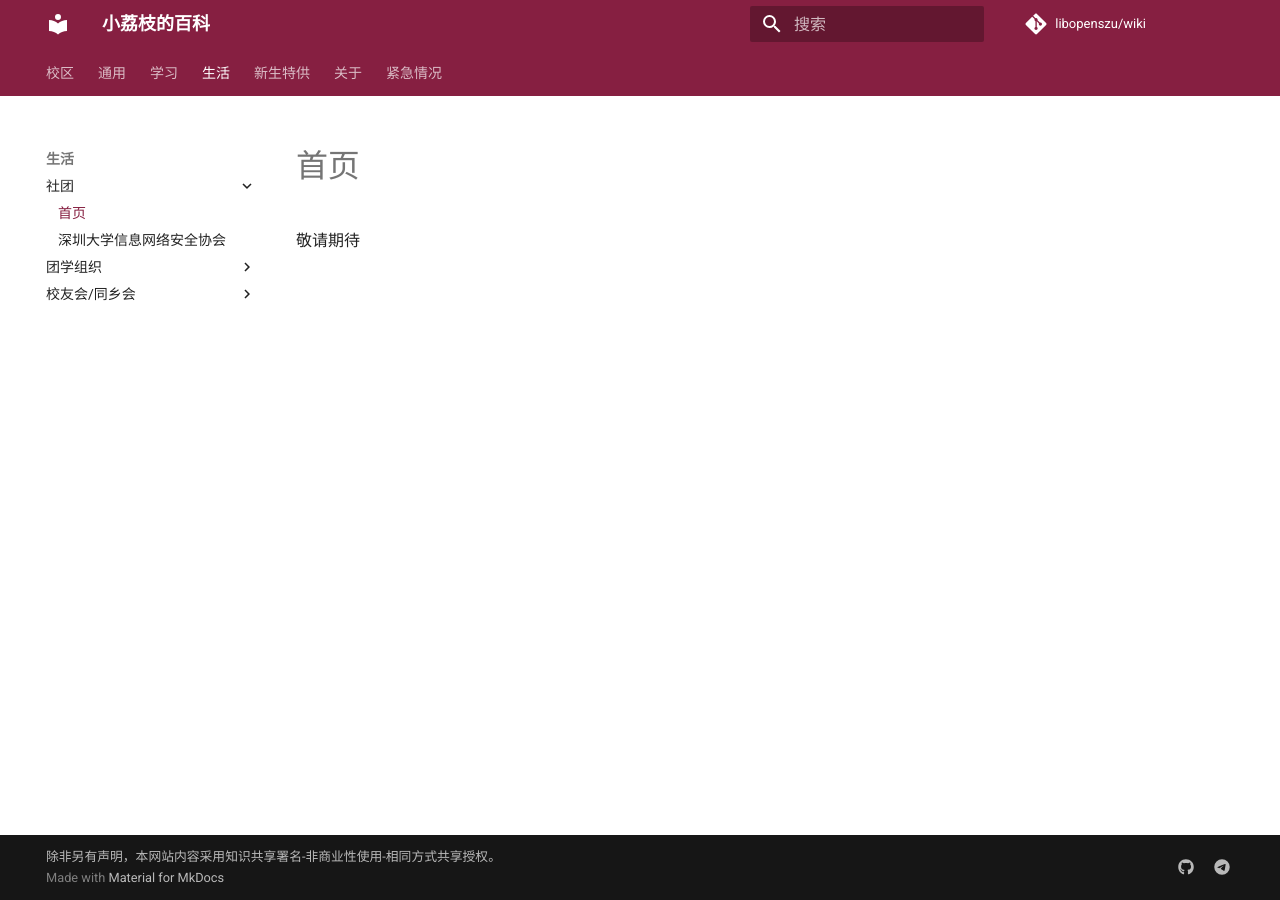
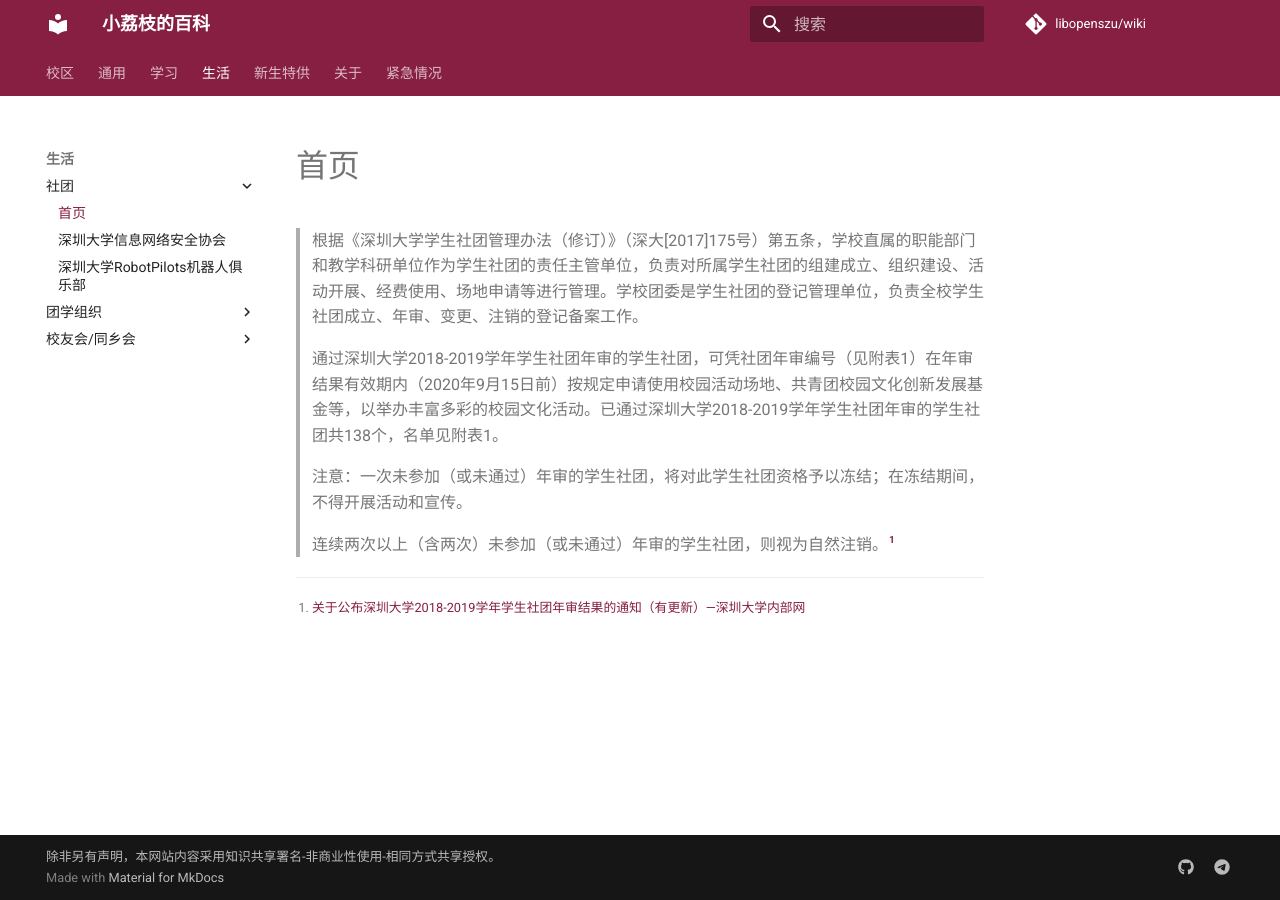
Before and after one commit to libopenszu/wiki, an MkDocs documentation site: the page built from docs/living/associations/index/index.md, in a window 1280 px wide. Built offline with MkDocs 1.6.1 and Material for MkDocs 9.7.7, drawn with Linux system fonts in a browser that asks for light colours; comment, search, counter and statistics services are not loaded.

Commit message:
Add associations infomation.

```diff
--- a/docs/living/associations/index/index.md
+++ b/docs/living/associations/index/index.md
@@ -1 +1,9 @@
-敬请期待
+> 根据《深圳大学学生社团管理办法（修订）》（深大[2017]175号）第五条，学校直属的职能部门和教学科研单位作为学生社团的责任主管单位，负责对所属学生社团的组建成立、组织建设、活动开展、经费使用、场地申请等进行管理。学校团委是学生社团的登记管理单位，负责全校学生社团成立、年审、变更、注销的登记备案工作。
+>
+> 通过深圳大学2018-2019学年学生社团年审的学生社团，可凭社团年审编号（见附表1）在年审结果有效期内（2020年9月15日前）按规定申请使用校园活动场地、共青团校园文化创新发展基金等，以举办丰富多彩的校园文化活动。已通过深圳大学2018-2019学年学生社团年审的学生社团共138个，名单见附表1。
+>
+> 注意：一次未参加（或未通过）年审的学生社团，将对此学生社团资格予以冻结；在冻结期间，不得开展活动和宣传。
+>
+> 连续两次以上（含两次）未参加（或未通过）年审的学生社团，则视为自然注销。[^1]
+
+[^1]: [关于公布深圳大学2018-2019学年学生社团年审结果的通知（有更新）—深圳大学内部网](https://www1.szu.edu.cn/board/view.asp?id=405265)
--- a/mkdocs.yml
+++ b/mkdocs.yml
@@ -47,6 +47,7 @@ nav:
     - 社团:
       - 首页: living/associations/index/index.md
       - 深圳大学信息网络安全协会: living/associations/3001/index.md
+      - 深圳大学RobotPilots机器人俱乐部: living/associations/15001/index.md
     - 团学组织:
       - 首页: living/tuanxue/index/index.md
     - 校友会/同乡会:
```
Also changed, not shown: docs/living/alumni_associations/fujian/index.md (+1 -1 lines), docs/living/associations/3001/index.md (+6 -0 lines), docs/universal/network/dormitory_area/index.md (+6 -1 lines), docs/living/alumni_associations/fujian/qrcode.png (added), docs/living/alumni_associations/fujian/qrcode.webp (deleted), docs/living/associations/15001/index.md (added), docs/living/associations/3001/qrcode.png (added).
